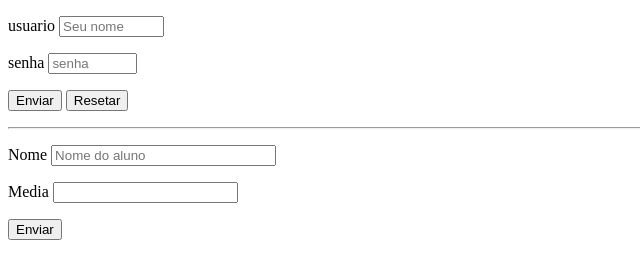
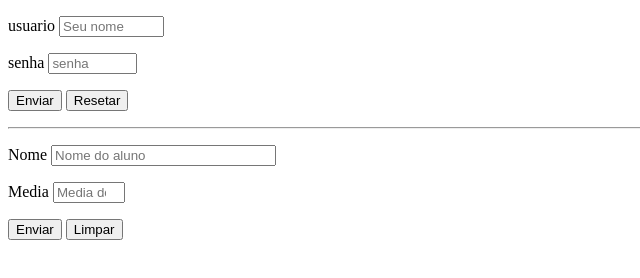
Before and after one commit to Wagonez/html-css, a plain HTML site: page exercicios/formulario2.html/index.html in a window 1280 px wide. Shown: the whole page, without its empty margins (0-640 px from the left). Drawn offline with Linux system fonts and the light colour scheme.

Commit message:
Update index.html

```diff
--- a/exercicios/formulario2.html/index.html
+++ b/exercicios/formulario2.html/index.html
@@ -22,13 +22,16 @@
     <form action="Media.php" method="get" autocomplete="on">
         <p>
             <label for="iname">Nome</label>
-            <input type="text" name="nome" id="iname" maxlength="15" placeholder="Nome do aluno" size="25" required>
+            <input type="text" name="nome" id="iname" maxlength="15" placeholder="Nome do aluno" size="25" required autocomplete="name">
         </p>
         <p>
             <label for="imed">Media</label>
-            <input type="number" name="med" id="imed" step="0.1" required>
+            <input type="number" name="med" id="imed" step="0.1" required placeholder="Media do aluno" maxlength="2" min="0" max="10">
         </p>
-        <input type="submit" value="Enviar">
+        <p>
+            <input type="submit" value="Enviar">
+            <input type="reset" value="Limpar">
+        </p>
     </form>
 </body>
 </html>
```
